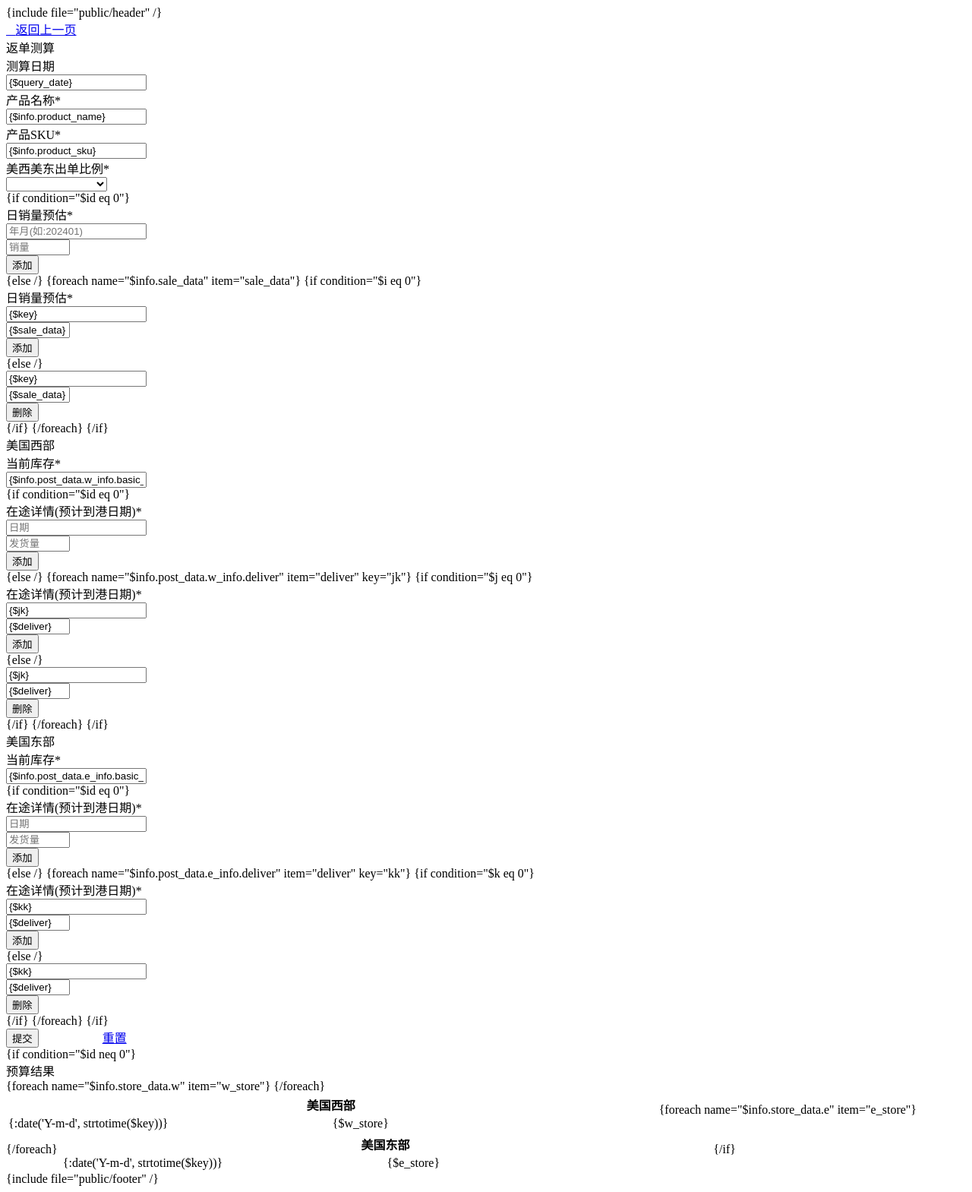
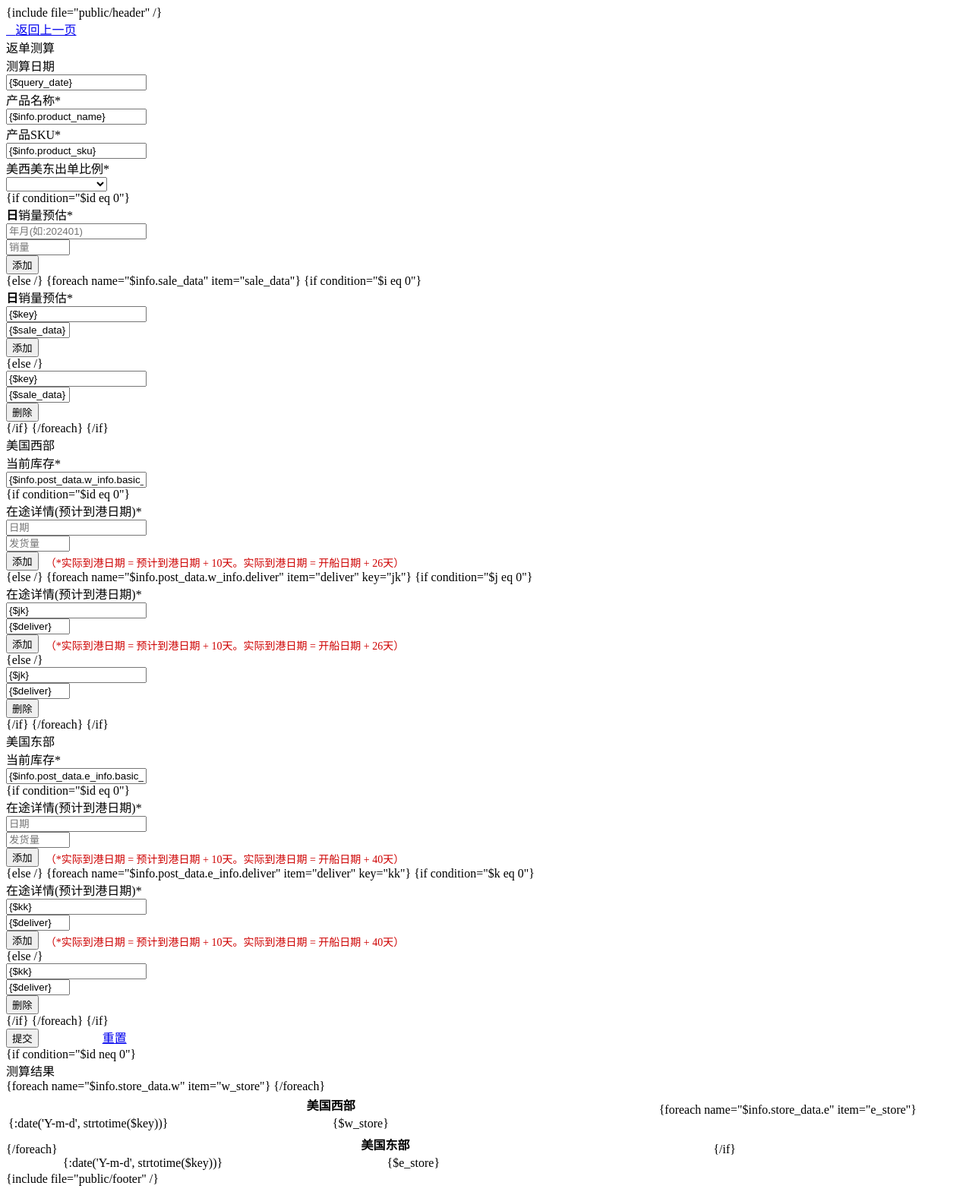
Before and after one commit to hahah7307/mugroup-store, a PHP site: page /DbName/application/Manage/view/store/add.php in a window 1280 px wide. Shown: the whole page at 76% size. Run offline with PHP 8.4, Linux system fonts and the light colour scheme.

Commit message:
返单测算2-3(页面文案修改)

```diff
--- a/application/Manage/view/store/add.php
+++ b/application/Manage/view/store/add.php
@@ -10,6 +10,7 @@
     .deliver_num {width: 100px!important;}
     .layui-table {width: 50%; display: inline}
     .select {margin-left: 0!important;}
+    .warm-tips {display: inline-block; font-size: 14px; position: relative; top: 2px; left: 5px; color: #ce0000}
 </style>
 <div class="layui-body">
 <div class="right">
@@ -55,7 +56,7 @@
         {if condition="$id eq 0"}
         <div class="layui-form-item" id="sale-item">
             <div class="layui-inline layui-col-md3">
-                <label class="layui-form-label">日销量预估<span class="red">*</span></label>
+                <label class="layui-form-label"><b>日</b>销量预估<span class="red">*</span></label>
                 <div class="layui-input-inline">
                     <input type="text" class="layui-input" name="month[]" placeholder="年月(如:202401)">
                 </div>
@@ -73,7 +74,7 @@
         {if condition="$i eq 0"}
         <div class="layui-form-item" id="sale-item">
             <div class="layui-inline layui-col-md3">
-                <label class="layui-form-label">日销量预估<span class="red">*</span></label>
+                <label class="layui-form-label"><b>日</b>销量预估<span class="red">*</span></label>
                 <div class="layui-input-inline">
                     <input type="text" class="layui-input" name="month[]" placeholder="月份" value="{$key}">
                 </div>
@@ -127,6 +128,7 @@
                 </div>
             </div>
             <button class="layui-btn layui-btn-sm btn-lc" lay-submit lay-filter="wDeliverAdd">添加</button>
+            <div class="warm-tips">（*实际到港日期 = 预计到港日期 + 10天。实际到港日期 = 开船日期 + 26天）</div>
         </div>
         {else /}
         <?php $j = 0; ?>
@@ -145,6 +147,7 @@
                 </div>
             </div>
             <button class="layui-btn layui-btn-sm btn-lc" lay-submit lay-filter="wDeliverAdd">添加</button>
+            <div class="warm-tips">（*实际到港日期 = 预计到港日期 + 10天。实际到港日期 = 开船日期 + 26天）</div>
         </div>
         {else /}
         <div class="layui-form-item" id="w-deliver-item">
@@ -188,6 +191,7 @@
                 </div>
             </div>
             <button class="layui-btn layui-btn-sm btn-lc" lay-submit lay-filter="eDeliverAdd">添加</button>
+            <div class="warm-tips">（*实际到港日期 = 预计到港日期 + 10天。实际到港日期 = 开船日期 + 40天）</div>
         </div>
         {else /}
         <?php $k = 0; ?>
@@ -206,6 +210,7 @@
                 </div>
             </div>
             <button class="layui-btn layui-btn-sm btn-lc" lay-submit lay-filter="eDeliverAdd">添加</button>
+            <div class="warm-tips">（*实际到港日期 = 预计到港日期 + 10天。实际到港日期 = 开船日期 + 40天）</div>
         </div>
         {else /}
         <div class="layui-form-item" id="e-deliver-item">
@@ -234,7 +239,7 @@
         </div>
     </div>
     {if condition="$id neq 0"}
-    <div class="title">预算结果</div>
+    <div class="title">测算结果</div>
     <table class="layui-table">
         <colgroup>
             <col width="25%">
```
